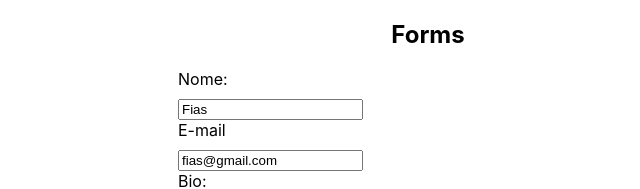
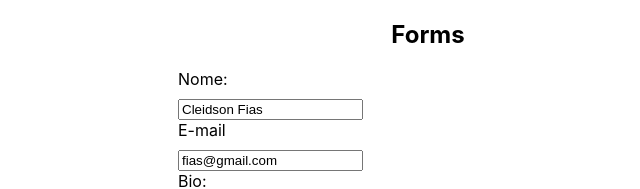
Before and after one commit to CFias/react, a React (Create React App) app in the folder 5_FORM_EM_REACT/form/: page / in a window 1280 px wide. Shown: the top 189 px of the page, without its empty margins (212-852 px from the left). Built offline with nearby package versions, Linux system fonts and the light colour scheme.

Commit message:
Update App.js

```diff
--- a/5_FORM_EM_REACT/form/src/App.js
+++ b/5_FORM_EM_REACT/form/src/App.js
@@ -6,7 +6,7 @@ function App() {
     <div className="App">
       <h2>Forms</h2>
       <MyForms user={{
-        name: "Fias",
+        name: "Cleidson Fias",
         email: "fias@gmail.com",
         bio: "Sou Dev Fullstack",
         role: "admin",
```
